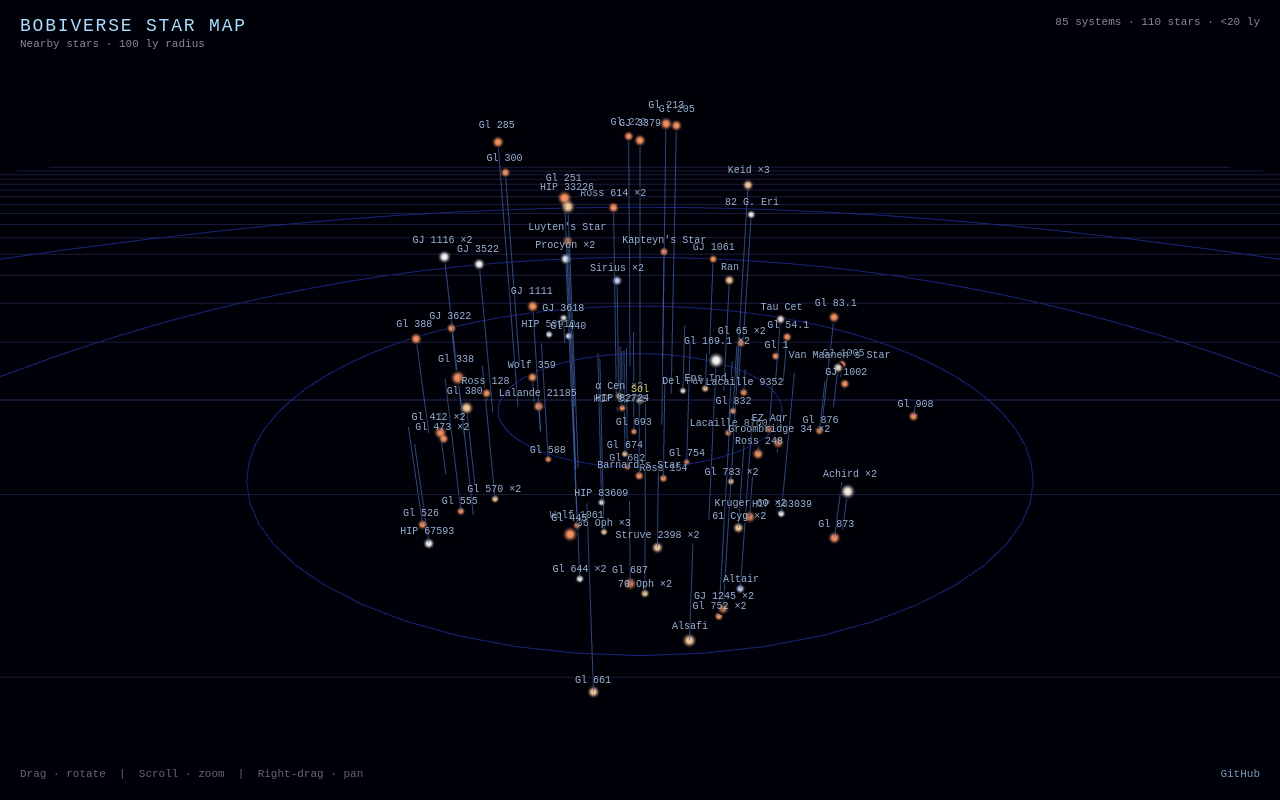
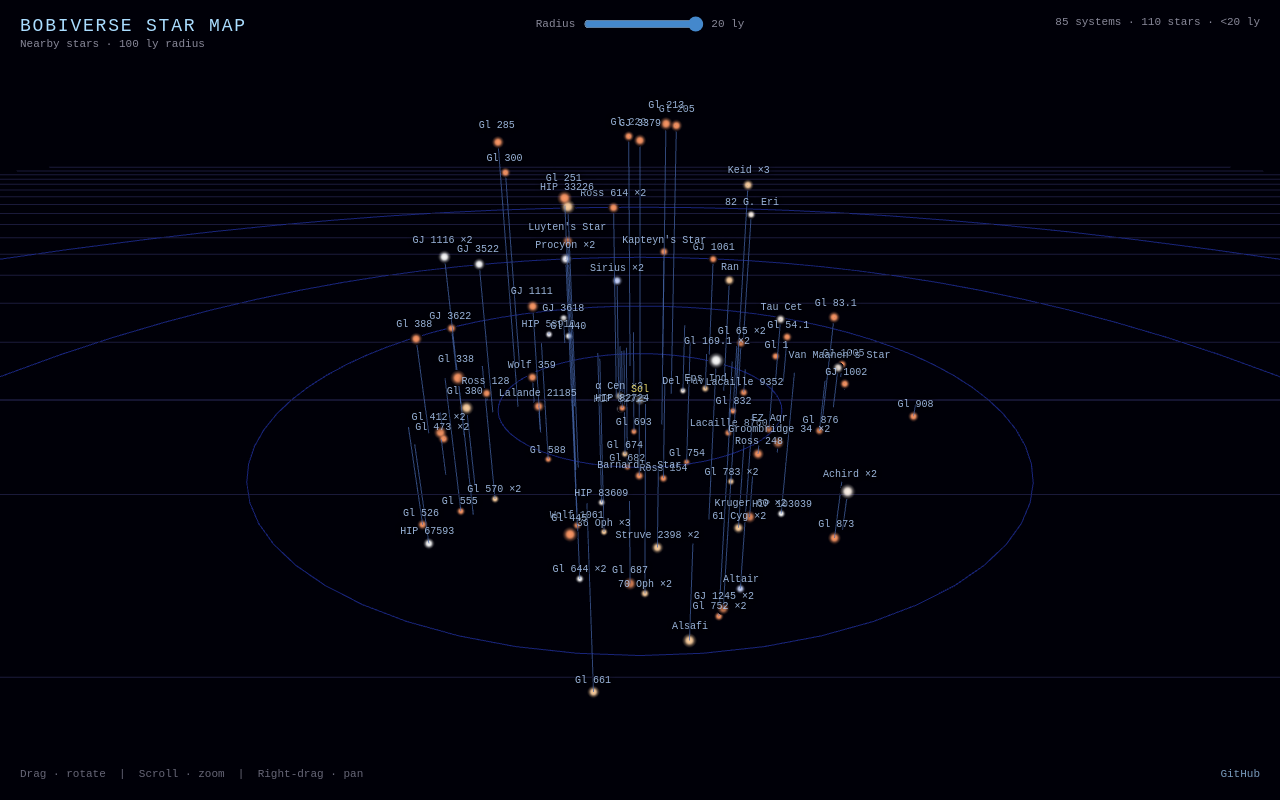
Before and after one commit to ruguevara/Bobmap, a website built with Vite: page index.html in a window 1280 px wide. Built offline with nearby package versions, Linux system fonts and the light colour scheme; animation ran at ten frames a second.

Commit message:
feat: distance slider filters visible stars from current origin
Co-Authored-By: GUPPI <guppi@bobiverse.local>

```diff
--- a/index.html
+++ b/index.html
@@ -83,6 +83,25 @@
       }
 
       /* TODO: sidebar panel for filters — Phase 3 */
+
+      #filter-panel {
+        position: fixed;
+        top: 16px;
+        left: 50%;
+        transform: translateX(-50%);
+        display: flex;
+        align-items: center;
+        gap: 8px;
+        font-size: 11px;
+        color: #889;
+        pointer-events: auto;
+        z-index: 10;
+      }
+      #dist-slider {
+        width: 120px;
+        accent-color: #4488cc;
+        cursor: pointer;
+      }
     </style>
   </head>
   <body>
@@ -96,6 +115,12 @@
       <div id="status">Loading…</div>
     </div>
 
+    <div id="filter-panel">
+      <label for="dist-slider">Radius</label>
+      <input type="range" id="dist-slider" min="5" max="20" value="20" step="1">
+      <span id="dist-value">20 ly</span>
+    </div>
+
     <div id="controls-hint">
       Drag · rotate &nbsp;|&nbsp; Scroll · zoom &nbsp;|&nbsp; Right-drag · pan
     </div>
--- a/src/main.ts
+++ b/src/main.ts
@@ -5,17 +5,38 @@ import { SystemStore } from './data/SystemStore'
 
 const container = document.getElementById('app')!
 const statusEl = document.getElementById('status')!
+const slider = document.getElementById('dist-slider') as HTMLInputElement
+const distValueEl = document.getElementById('dist-value')!
 
 loadStars()
   .then(stars => {
     const systems = groupIntoSystems(stars)
     const store = new SystemStore(systems, /* origin = Sol */ 0)
-    new StarMap(container, store)
-    statusEl.textContent = `${systems.length} systems · ${stars.length} stars · <20 ly`
+    const starMap = new StarMap(container, store)
 
-    // Expose for devtools smoke-testing (origin change, spectral filter).
-    // TODO: remove once Phase 2 raycaster UI exists.
-    ;(window as unknown as { __store: SystemStore }).__store = store
+    let currentMaxLy = Number(slider.value)
+
+    const applyFilter = (): void => {
+      const origin = store.origin
+      const filtered = store.filter(s => {
+        const dx = s.galacticPos.x - origin.galacticPos.x
+        const dy = s.galacticPos.y - origin.galacticPos.y
+        const dz = s.galacticPos.z - origin.galacticPos.z
+        const distLy = Math.sqrt(dx * dx + dy * dy + dz * dz) * 3.26156
+        return distLy <= currentMaxLy
+      })
+      starMap.setVisibleSystems(filtered)
+      distValueEl.textContent = `${currentMaxLy} ly`
+      statusEl.textContent = `${filtered.length} systems · ${stars.length} stars · <${currentMaxLy} ly`
+    }
+
+    slider.addEventListener('input', () => {
+      currentMaxLy = Number(slider.value)
+      applyFilter()
+    })
+
+    store.onOriginChange(() => applyFilter())
+    applyFilter()
   })
   .catch(err => {
     console.error(err)
--- a/src/scene/StarMap.ts
+++ b/src/scene/StarMap.ts
@@ -101,7 +101,6 @@ export class StarMap {
 
     this.gridLayer = new GridLayer()
     this.gridLayer.build(this.staticOverlay)
-    this.rebuildWorld(store.all)
     this.applyOrigin(store.origin)
 
     this.unsubscribeOrigin = store.onOriginChange(origin => {
```
